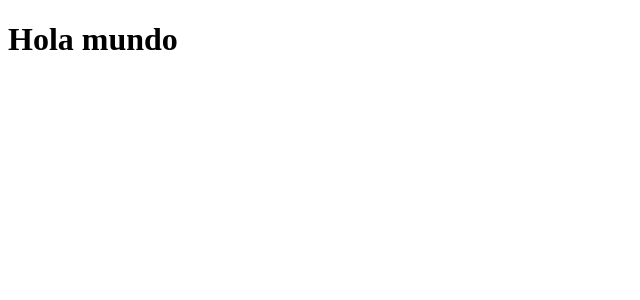
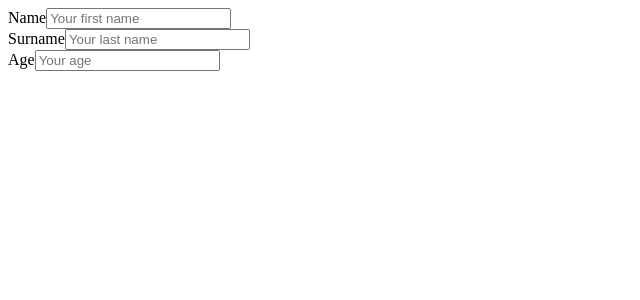
Before and after one commit to albasmg/taxdown-coding-challenge, a React (Create React App) app: page / in a window 1280 px wide. Shown: the top 300 px of the page, without its empty margins (0-640 px from the left). Built offline with nearby package versions, Linux system fonts and the light colour scheme.

Commit message:
add form component

```diff
--- a/src/App.js
+++ b/src/App.js
@@ -1,7 +1,9 @@
 import React from 'react';
+import formData from './data/formData.json';
+import Form from './components/Form/Form';
 
-function App() {
-  return <h1>Hola mundo</h1>;
-}
+const App = () => {
+  return <Form inputFields={formData.inputFields} />;
+};
 
 export default App;
--- /dev/null
+++ b/src/components/Form/Form.js
@@ -0,0 +1,21 @@
+import React from 'react';
+
+const Form = ({ inputFields }) => {
+  return (
+    <form>
+      {inputFields.map(({ label, id, placeholder, type, maxLength }) => (
+        <div key={id}>
+          <label htmlFor={id}>{label}</label>
+          <input
+            id={id}
+            placeholder={placeholder}
+            type={type}
+            maxLength={maxLength}
+          ></input>
+        </div>
+      ))}
+    </form>
+  );
+};
+
+export default Form;
--- /dev/null
+++ b/src/data/formData.json
@@ -0,0 +1,24 @@
+{
+  "inputFields": [
+    {
+      "id": "name",
+      "label": "Name",
+      "placeholder": "Your first name",
+      "type": "text",
+      "maxLength": 20
+    },
+    {
+      "id": "surname",
+      "label": "Surname",
+      "placeholder": "Your last name",
+      "type": "text",
+      "maxLength": 40
+    },
+    {
+      "id": "age",
+      "label": "Age",
+      "placeholder": "Your age",
+      "type": "number"
+    }
+  ]
+}
```
